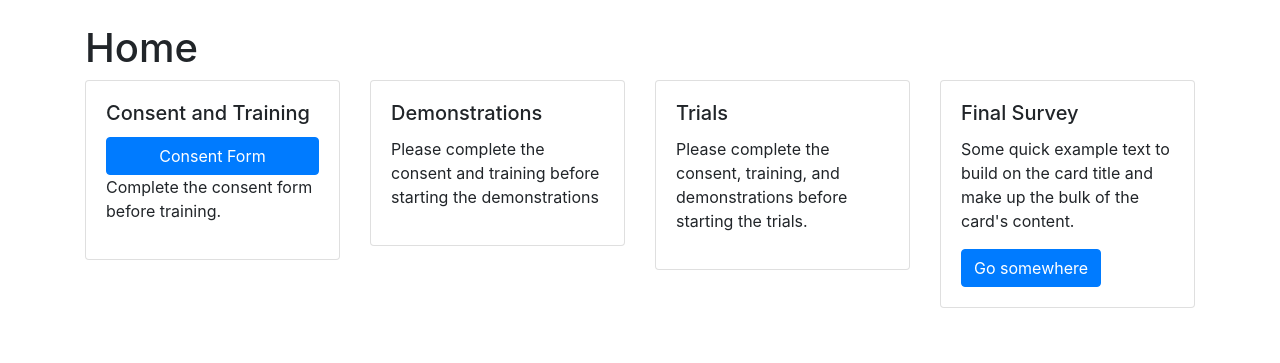
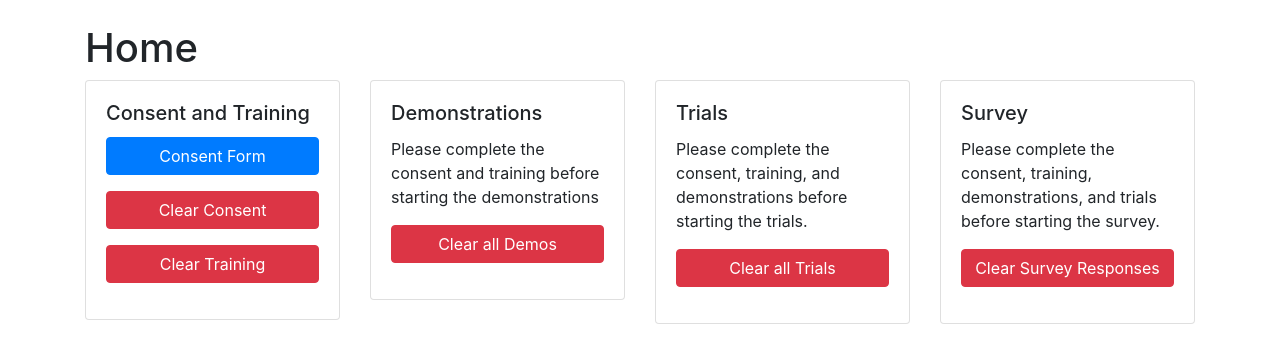
Before and after one commit to roshk99/robot-teaches-game, a Flask app: page / in a window 1280 px wide. Shown: the part 56-419 px from the top of the page. Run offline with Flask 2, Linux system fonts and the light colour scheme; the visitor is signed in with stand-in values (Sample User, id 1); data comes from the database, SQL or seed files in the repository; both versions use the stored data as it was after the commit; data that the repository does not hold is empty; some libraries are stand-ins or nearby versions.

Commit message:
Added survey
- Survey page (without demographics) and link from index
- Clear data in debug mode for all components
- Routing with correct error messages for all pages

```diff
--- a/app/forms.py
+++ b/app/forms.py
@@ -1,5 +1,5 @@
 from flask_wtf import FlaskForm
-from wtforms import StringField, PasswordField, BooleanField, SubmitField
+from wtforms import StringField, PasswordField, BooleanField, SubmitField, SelectField, RadioField
 from wtforms.validators import ValidationError, DataRequired, Email, EqualTo, Length, Regexp
 from app.models import User
 
@@ -42,7 +42,6 @@ class TrialForm(FlaskForm):
 
     submit_trial = SubmitField("Next Trial")
 
-
 class ClearTrialForm(FlaskForm):
     submit_trial = SubmitField("Clear all Trials")
 
@@ -57,3 +56,19 @@ class DemoForm(FlaskForm):
 
 class ClearDemoForm(FlaskForm):
     submit_demo = SubmitField("Clear all Demos")
+
+class SurveyForm(FlaskForm):
+    robot_teaching = RadioField("The robot taught me the game well", choices=[(0, "Strongly Disagree"), (1, "Disagree"), (2, "Neutral"), (3, "Agree"), (4, "Strongly Agree")])
+
+    user_learning = RadioField("I learnt the game well", choices=[(0, "Strongly Disagree"), (1, "Disagree"), (2, "Neutral"), (3, "Agree"), (4, "Strongly Agree")])
+
+    submit_survey = SubmitField("Submit")
+
+class ClearSurveyForm(FlaskForm):
+    submit_survey = SubmitField("Clear Survey Responses")
+
+class ClearConsentForm(FlaskForm):
+    submit_consent = SubmitField("Clear Consent")
+
+class ClearTrainingForm(FlaskForm):
+    submit_training = SubmitField("Clear Training")
--- a/app/models.py
+++ b/app/models.py
@@ -12,6 +12,8 @@ class User(UserMixin, db.Model):
     demos = db.relationship("Demo", backref="author", lazy="dynamic")
     consent = db.Column(db.Integer)
     training = db.Column(db.Integer)
+    robot_teaching = db.Column(db.Integer)
+    user_learning = db.Column(db.Integer)
 
     def __repr__(self):
         return "<User {}>".format(self.username)
--- a/app/params.py
+++ b/app/params.py
@@ -1,3 +1,5 @@
+DEBUG_MODE = True
+
 CARD_PROPERTIES = []
 for color in ['red', 'green', 'purple']:
     for shading in ['open', 'striped', 'solid']:
--- a/app/routes.py
+++ b/app/routes.py
@@ -2,7 +2,7 @@ from flask import render_template, flash, redirect, url_for, request
 from flask_login import login_user, logout_user, current_user, login_required
 from werkzeug.urls import url_parse
 from app import app, db
-from app.forms import LoginForm, RegistrationForm, TrialForm, ClearTrialForm, DemoForm, ClearDemoForm, ConsentForm, TrainingForm
+from app.forms import LoginForm, RegistrationForm, TrialForm, ClearTrialForm, DemoForm, ClearDemoForm, ConsentForm, TrainingForm, SurveyForm, ClearConsentForm, ClearTrainingForm, ClearSurveyForm
 from app.models import User, Trial, Demo
 from app.params import *
 from app.utils import rules_to_str, str_to_rules
@@ -14,6 +14,9 @@ from app.utils import rules_to_str, str_to_rules
 def index():
     clear_trial = ClearTrialForm()
     clear_demo = ClearDemoForm()
+    clear_consent = ClearConsentForm()
+    clear_training = ClearTrainingForm()
+    clear_survey = ClearSurveyForm()
 
     if clear_trial.submit_trial.data and clear_trial.validate_on_submit():
         current_user.trials.delete()
@@ -27,16 +30,40 @@ def index():
         flash("All Demonstrations Deleted!")
         return redirect(url_for("index"))
 
+    if clear_consent.submit_consent.data and clear_consent.validate_on_submit():
+        current_user.consent = None
+        db.session.commit()
+        flash("Consent Deleted!")
+        return redirect(url_for("index"))
+
+    if clear_training.submit_training.data and clear_training.validate_on_submit():
+        current_user.training = None
+        db.session.commit()
+        flash("Training Deleted!")
+        return redirect(url_for("index"))
+
+    if clear_survey.submit_survey.data and clear_survey.validate_on_submit():
+        current_user.robot_teaching = None
+        current_user.user_learning = None
+        db.session.commit()
+        flash("All Survey Responses Deleted!")
+        return redirect(url_for("index"))
+
     return render_template("index.html",
                            title="Home Page",
                            clear_trial_form=clear_trial,
                            clear_demo_form=clear_demo,
+                           clear_consent_form=clear_consent,
+                           clear_training_form=clear_training,
+                           clear_survey_form=clear_survey,
                            num_completed_trials=current_user.trials.count(),
                            num_trials=NUM_TRIALS,
                            num_completed_demos=current_user.demos.count(),
                            num_demos=NUM_DEMOS,
                            consent=current_user.consent,
-                           training=current_user.training)
+                           training=current_user.training,
+                           survey=current_user.robot_teaching,
+                           debug_mode=DEBUG_MODE)
 
 @app.route("/consent", methods=["GET", "POST"])
 @login_required
@@ -47,9 +74,10 @@ def consent():
         db.session.commit()
         redirect(url_for("index"))
     if current_user.consent:
+        flash("Consent already completed!")
         return redirect(url_for("index"))
     else:
-        return render_template("consent.html", form=form)
+        return render_template("consent.html", title="Consent", form=form)
 
 @app.route("/training", methods=["GET", "POST"])
 @login_required
@@ -59,16 +87,43 @@ def training():
         current_user.training = 1
         db.session.commit()
         redirect(url_for("index"))
-    if current_user.training or not current_user.consent:
+    if current_user.training:
+        flash("Training already completed!")
+        return redirect(url_for("index"))
+    elif not current_user.consent:
+        flash("Consent not yet completed!")
         return redirect(url_for("index"))
     else:
-        return render_template("training.html", form=form)
+        return render_template("training.html", title="Training", form=form)
+
+@app.route("/survey", methods=["GET", "POST"])
+@login_required
+def survey():
+    form = SurveyForm()
+    if form.validate_on_submit():
+        current_user.robot_teaching = form.robot_teaching.data
+        current_user.user_learning = form.user_learning.data
+        db.session.commit()
+        redirect(url_for("index"))
+
+    num_completed_trials=current_user.trials.count()
+    num_completed_demos=current_user.demos.count()
+    if current_user.robot_teaching:
+        flash("You have completed the survey!")
+        return redirect(url_for("index"))
+    else:
+        if current_user.consent and num_completed_demos == NUM_DEMOS and num_completed_trials == NUM_TRIALS and current_user.training:
+            return redirect(url_for("survey"))
+        else:
+            flash("You must complete the modules in order!")
+            return redirect(url_for("index"))
 
 @app.route("/trials", methods=["GET", "POST"])
 @login_required
 def trials():
     form = TrialForm()
     num_completed_trials = current_user.trials.count()
+    num_completed_demos=current_user.demos.count()
     cur_card = CARD_ORDER[min(num_completed_trials, len(CARD_ORDER) - 1)]
     cur_answer = ANSWER[min(num_completed_trials, len(CARD_ORDER) - 1)]
     feedback = []
@@ -91,12 +146,21 @@ def trials():
                       rule_set=rules_to_str(RULES))
         db.session.add(trial)
         db.session.commit()
-        if num_completed_trials < NUM_TRIALS and current_user.consent:
-            return redirect(url_for("trials"))
+        if num_completed_trials == NUM_TRIALS:
+            flash("You have completed all the trials!")
+            return redirect(url_for("index"))
         else:
-            return redirect(url_for("index"))
-    if num_completed_trials < NUM_TRIALS and current_user.consent:
-        return render_template("trials.html",
+            if current_user.consent and num_completed_demos == NUM_DEMOS and current_user.training:
+                return redirect(url_for("trials"))
+            else:
+                flash("You must complete the modules in order!")
+                return redirect(url_for("index"))
+    if num_completed_trials == NUM_TRIALS:
+        flash("You have completed all the trials!")
+        return redirect(url_for("index"))
+    else:
+        if current_user.consent and num_completed_demos == NUM_DEMOS and current_user.training:
+            return render_template("trials.html",
                                title="Trials",
                                form=form,
                                num_bins=NUM_BINS,
@@ -104,8 +168,9 @@ def trials():
                                num_completed_trials=num_completed_trials,
                                num_trials=NUM_TRIALS,
                                feedback=feedback)
-    else:
-        return redirect(url_for("index"))
+        else:
+            flash("You must complete the modules in order!")
+            return redirect(url_for("index"))
 
 
 @app.route("/demos", methods=["GET", "POST"])
@@ -130,22 +195,31 @@ def demos():
                     rule_set=rules_to_str(RULES))
         db.session.add(demo)
         db.session.commit()
-        if num_completed_demos < NUM_DEMOS and current_user.consent:
-            return redirect(url_for("demos"))
+        if num_completed_demos == NUM_DEMOS:
+            flash("You have seen all the demonstrations!")
+            return redirect(url_for("index"))
         else:
+            if current_user.consent and current_user.training:
+                return redirect(url_for("demos"))
+            else:
+                flash("You must complete the modules in order!")
+                return redirect(url_for("index"))
+    if num_completed_demos == NUM_DEMOS:
+        flash("You have seen all the demonstrations!")
+        return redirect(url_for("index"))
+    else:
+        if current_user.consent and current_user.training:
+            return render_template("demos.html",
+                            title="Demonstrations",
+                            form=form,
+                            num_bins=NUM_BINS,
+                            card=cur_card,
+                            correct_bin=correct_bin,
+                            num_completed_demos=num_completed_demos + 1,
+                            num_demos=NUM_DEMOS)
+        else:
+            flash("You must complete the modules in order!")
             return redirect(url_for("index"))
-    if num_completed_demos < NUM_DEMOS and current_user.consent:
-        return render_template("demos.html",
-                               title="Demonstrations",
-                               form=form,
-                               num_bins=NUM_BINS,
-                               card=cur_card,
-                               correct_bin=correct_bin,
-                               num_completed_demos=num_completed_demos + 1,
-                               num_demos=NUM_DEMOS)
-    else:
-        return redirect(url_for("index"))
-
 
 @app.route("/login", methods=["GET", "POST"])
 def login():
--- a/app/templates/index.html
+++ b/app/templates/index.html
@@ -6,13 +6,25 @@
             <div class="card-body">
                 <h5 class="card-title">Consent and Training</h5>
                 {% if consent %}
-                <p class="card-text">Consent Completed.</p>
+                <p><a href="#" class="btn btn-secondary w-100" disabled>Consent Complete</a> </p>
                 {% if training %}
-                <p class="card-text">Training Completed.</p>
+                <p><a href="#" class="btn btn-secondary w-100" disabled>Training Complete</a></p>
                 {% else %}
-                <a href="{{ url_for('training') }}" class="btn btn-primary w-100">Training Form</a> {% endif %} {% else %}
-                <a href="{{ url_for('consent') }}" class="btn btn-primary w-100">Consent Form</a>
-                <p>Complete the consent form before training.</p> {% endif %}
+                <p><a href="{{ url_for('training') }}" class="btn btn-primary w-100">Training Form</a></p>
+                {% endif %} {% else %}
+                <p><a href="{{ url_for('consent') }}" class="btn btn-primary w-100">Consent Form</a></p>
+                {% endif %} {% if debug_mode %}
+                <p>
+                    <form action="" method="post">
+                        {{ clear_consent_form.hidden_tag() }} {{ clear_consent_form.submit_consent(class="btn btn-danger w-100") }}
+                    </form>
+                </p>
+                <p>
+                    <form action="" method="post">
+                        {{ clear_training_form.hidden_tag() }} {{ clear_training_form.submit_training(class="btn btn-danger w-100") }}
+                    </form>
+                </p>
+                {% endif %}
             </div>
         </div>
     </div>
@@ -29,13 +41,14 @@
                     <a href="#" class="btn btn-secondary w-100" disabled>All Demonstrations Complete</a> {% else %}
                     <a href="{{ url_for('demos') }}" class="btn btn-primary w-100">See Remaining Demonstrations</a> {% endif %}
                 </p>
+                {% else %}
+                <p>Please complete the consent and training before starting the demonstrations</p>
+                {% endif %} {% if debug_mode %}
                 <p>
                     <form action="" method="post">
                         {{ clear_demo_form.hidden_tag() }} {{ clear_demo_form.submit_demo(class="btn btn-danger w-100") }}
                     </form>
                 </p>
-                {% else %}
-                <p>Please complete the consent and training before starting the demonstrations</p>
                 {% endif %}
             </div>
         </div>
@@ -52,13 +65,15 @@
                     <a href="#" class="btn btn-secondary w-100" disabled>All Trials Complete</a> {% else %}
                     <a href="{{ url_for('trials') }}" class="btn btn-primary w-100">Continue Your Trials</a> {% endif %}
                 </p>
+
+                {% else %}
+                <p>Please complete the consent, training, and demonstrations before starting the trials.</p>
+                {% endif %} {% if debug_mode %}
                 <p>
                     <form action="" method="post">
                         {{ clear_trial_form.hidden_tag() }} {{ clear_trial_form.submit_trial(class="btn btn-danger w-100") }}
                     </form>
                 </p>
-                {% else %}
-                <p>Please complete the consent, training, and demonstrations before starting the trials.</p>
                 {% endif %}
             </div>
         </div>
@@ -67,9 +82,18 @@
     <div class="col">
         <div class="card" style="width: 100%;">
             <div class="card-body">
-                <h5 class="card-title">Final Survey</h5>
-                <p class="card-text">Some quick example text to build on the card title and make up the bulk of the card's content.</p>
-                <a href="#" class="btn btn-primary">Go somewhere</a>
+                <h5 class="card-title">Survey</h5>
+                {% if num_completed_trials == num_trials and num_completed_demos == num_demos and consent and training %} {% if survey %}
+                <a href="#" class="btn btn-secondary w-100" disabled>Survey Complete</a> {% else %}
+                <a href="{{ url_for('survey') }}" class="btn btn-primary w-100">Complete the Survey</a> {% endif %} {% else %}
+                <p>Please complete the consent, training, demonstrations, and trials before starting the survey.</p>
+                {% endif %} {% if debug_mode %}
+                <p>
+                    <form action="" method="post">
+                        {{ clear_survey_form.hidden_tag() }} {{ clear_survey_form.submit_survey(class="btn btn-danger w-100") }}
+                    </form>
+                </p>
+                {% endif %}
             </div>
         </div>
     </div>
```
Also changed, not shown: app/templates/survey.html (added, +28 -0 lines), migrations/versions/20dad6f477be_users_table.py (renamed from migrations/versions/54a5c12d6c8c_users_table.py, +5 -3 lines), app.db.
